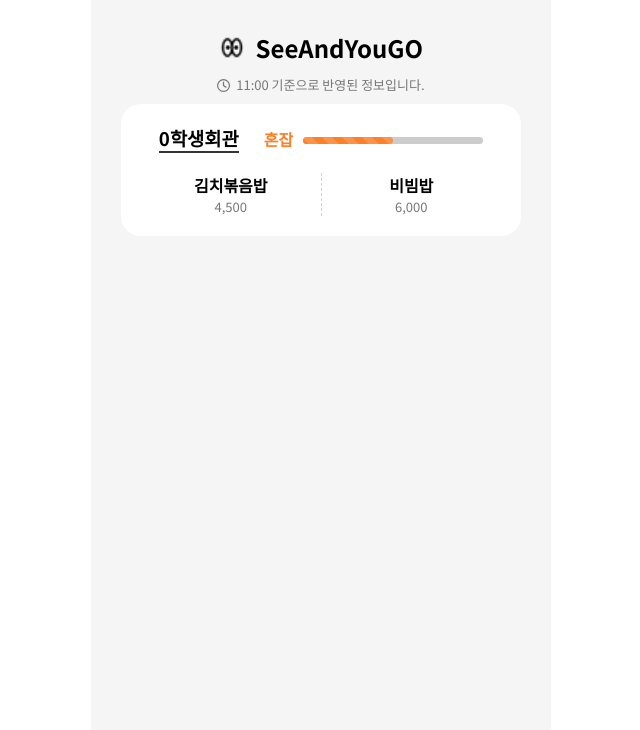
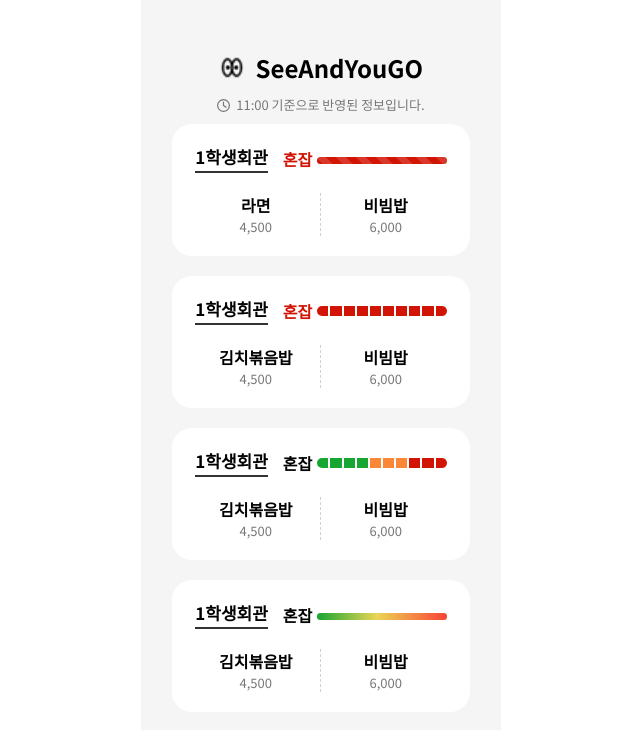
Before and after one commit to shxnzxxn/SeeAndYouGo, a React (Create React App) app in the folder frontend/: page / in a window 1280 px wide. Shown: the top 730 px of the page, without its empty margins (319-959 px from the left). Built offline with nearby package versions, Linux system fonts and the light colour scheme.

Commit message:
Cafeteria

```diff
--- a/frontend/src/App.css
+++ b/frontend/src/App.css
@@ -1,7 +1,9 @@
 @import url('https://fonts.googleapis.com/css2?family=Jua&display=swap');
 @import url(http://fonts.googleapis.com/earlyaccess/notosanskr.css);
 
-* {	font-family: 'Noto Sans KR', sans-serif;}
+* {	font-family: 'Noto Sans KR', sans-serif;
+  box-sizing: border-box;
+}
 
 body {
   display: flex;
@@ -18,7 +20,7 @@
   align-items: center;
   justify-content: flex-start;
   width: 360px;
-  padding: 30px 50px;
+  padding: 50px 30px;
   height: 800px;
 }
 
--- a/frontend/src/components/Cafeteria.js
+++ b/frontend/src/components/Cafeteria.js
@@ -1,5 +1,8 @@
 import styled from '@emotion/styled';
 import Progress from './Progress';
+import Progress2 from './Progress2';
+import Progress3 from './Progress3';
+import Progress4 from './Progress4';
 import { useState, useEffect } from 'react';
 
 const Box = styled.div`
@@ -14,16 +17,19 @@
     margin-bottom: 20px;
 `;
 
-const Name = styled.h3`
+const Name = styled.p`
     margin: 0;
+    font-weight: bold;
+    font-size: 17px;
     border-bottom: 2px solid #333;
+    padding-bottom: 2px;
 `;
 
 const Info = styled.span`
-    margin-left: 25px;
-    margin-right: 10px;
+    margin-left: 15px;
+    margin-right: 5px;
     font-weight: bold;
-    color: rgb(250, 129, 40);
+    color: #D21404;
 `;
 
 const Menu = styled.div`
@@ -47,13 +53,45 @@
     }
 `;
 
-const Cafeteria = ({idx=0}) => {
+const Cafeteria = ({idx=1}) => {
+    const [info, setInfo] = useState('원활');
+
+    const [value, setValue] = useState(100);
+    const [color, setColor] = useState('#17a631');
+
+
+    useEffect(() => {
+        if (value >= 66) {
+            setInfo('혼잡');
+            setColor('#D21404');
+        }
+        else if (value >= 33) {
+            setInfo('보통');
+            setColor('#fa8735');
+        }
+    }, [value]);
 
     return (
+        <div>
             <Box>
                 <Name>{idx}학생회관</Name>
-            <Info>혼잡</Info>
-            <Progress value={ (500/1000)*100 }/>
+                <Info style={{color: color}}>{ info }</Info>
+                <Progress value={ value }/>
+                <div style={{width: '100%', display:'flex', flexDirection: 'row'}}>
+                    <Menu>
+                        <p>라면</p>
+                        <p>4,500</p>
+                    </Menu>
+                    <Menu>
+                        <p>비빔밥</p>
+                        <p>6,000</p>
+                    </Menu>
+                </div>
+            </Box>
+            <Box>
+                <Name>{idx}학생회관</Name>
+                <Info style={{color: color}}>{ info }</Info>
+                <Progress2 value={ value }/>
                 <div style={{width: '100%', display:'flex', flexDirection: 'row'}}>
                     <Menu>
                         <p>김치볶음밥</p>
@@ -65,6 +103,37 @@
                     </Menu>
                 </div>
             </Box>
+            <Box>
+                <Name>{idx}학생회관</Name>
+                <Info style={{color: 'black'}}>{ info }</Info>
+                <Progress3 value={ value }/>
+                <div style={{width: '100%', display:'flex', flexDirection: 'row'}}>
+                    <Menu>
+                        <p>김치볶음밥</p>
+                        <p>4,500</p>
+                    </Menu>
+                    <Menu>
+                        <p>비빔밥</p>
+                        <p>6,000</p>
+                    </Menu>
+                </div>
+            </Box>
+            <Box>
+                <Name>{idx}학생회관</Name>
+                <Info style={{color: 'black'}}>{ info }</Info>
+                <Progress4 value={ value }/>
+                <div style={{width: '100%', display:'flex', flexDirection: 'row'}}>
+                    <Menu>
+                        <p>김치볶음밥</p>
+                        <p>4,500</p>
+                    </Menu>
+                    <Menu>
+                        <p>비빔밥</p>
+                        <p>6,000</p>
+                    </Menu>
+                </div>
+            </Box>
+        </div>
     );
 }
 
--- a/frontend/src/components/Progress2.js
+++ b/frontend/src/components/Progress2.js
@@ -3,19 +3,17 @@
 const ProgressContainer = styled.ul`
     position: relative;
     margin: 0;
-    left: 50%;
-    float: left;
-    transform: translateX(-50%);
     list-style-type: none;
     display: flex;
     padding: 0;
+    width: 50%;
 `;
 
 const Rail = styled.li`
     background: #ccc;
     left: 0;
-    width: 22px;
-    height: 15px;
+    width: 100%;
+    height: 10px;
     margin-right: 2px;
 
     &:first-child {
@@ -32,17 +30,14 @@
     let datas = [...Array(10)].map((_, index) => {
         let railColor = '#ccc';  // 기본 색상
         let val = Math.ceil(value/10);
+        console.log(val);
         if (val >= index+1) {
-            if (val >= 9) {
+            if (val > 6) {
                 railColor = '#D21404'; //빨간색
-            } else if (val >= 7) {
-                railColor = '#FA8128';
-            } else if (val >= 5) {
-                railColor = '#FA8128'; //주황색
-            } else if (val >= 3) {
-                railColor = '#33AA44'; // 노란색
+            } else if (val > 3) {
+                railColor = '#fa8735'; // 노란색
             } else {
-                railColor = '#0eaffd'; // 초록색
+                railColor = '#17a631'; // 초록색
             }
         }
 
--- a/frontend/src/components/Progress3.js
+++ b/frontend/src/components/Progress3.js
@@ -3,19 +3,17 @@
 const ProgressContainer = styled.ul`
     position: relative;
     margin: 0;
-    left: 50%;
-    float: left;
-    transform: translateX(-50%);
     list-style-type: none;
     display: flex;
     padding: 0;
+    width: 50%;
 `;
 
 const Rail = styled.li`
     background: #ccc;
     left: 0;
-    width: 22px;
-    height: 15px;
+    width: 100%;
+    height: 10px;
     margin-right: 2px;
 
     &:first-child {
@@ -33,11 +31,11 @@
         let railColor = '#ccc';  // 기본 색상(회색)
         let val = Math.ceil(value/10);
         if (val >= index+1) {
-            railColor = '#ffc100'; // 초기색상
+            railColor = '#17a631'; // 초기색상
             if (index > 6) {
-                railColor = '#ff0000'; //ff232f
-            } else if (index > 2) {
-                railColor = '#FA8128';
+                railColor = '#D21404'; // 세번째 색상(빨간색)
+            } else if (index > 3) {
+                railColor = '#fa8735'; // 두번째 색상(노란색)
             }
         }
 
--- /dev/null
+++ b/frontend/src/components/Progress4.js
@@ -0,0 +1,53 @@
+import styled from '@emotion/styled';
+
+const ProgressContainer = styled.div`
+    position: relative;
+    width: 50%;
+    height: 16px;
+    margin: 0;
+`;
+
+const Rail = styled.div`
+    background: #ccc;
+    position: absolute;
+    top: 6px;
+    left: 0;
+    width: 100%;
+    height: 7px;
+    border-radius: 10px;
+`;
+
+const Track = styled.div`
+    position: absolute;
+    top: 6px;
+    left: 0;
+    width: 0;
+    height: 7px;
+    border-radius: 10px;
+    overflow: hidden;
+
+`;
+
+const Rainbow = styled.div`
+    background: rgb(23,166,49);
+    background: linear-gradient(90deg, rgba(23,166,49,1) 0%, rgba(235,213,85,1) 46%, rgba(250,66,53,1) 100%);
+    width: 130px;
+    position: absolute;
+    z-index: 1;
+    height: 7px;
+
+`;
+
+const Progress4 = ({ value, ...props }) => {
+
+    return (
+        <ProgressContainer {...props}>
+            <Rail />
+            <Track style={{ width: `${value}%`}}>
+                <Rainbow />
+            </Track>
+        </ProgressContainer>
+    );
+}
+
+export default Progress4;
```
Lines whose indentation alone changed are shown as unchanged.
